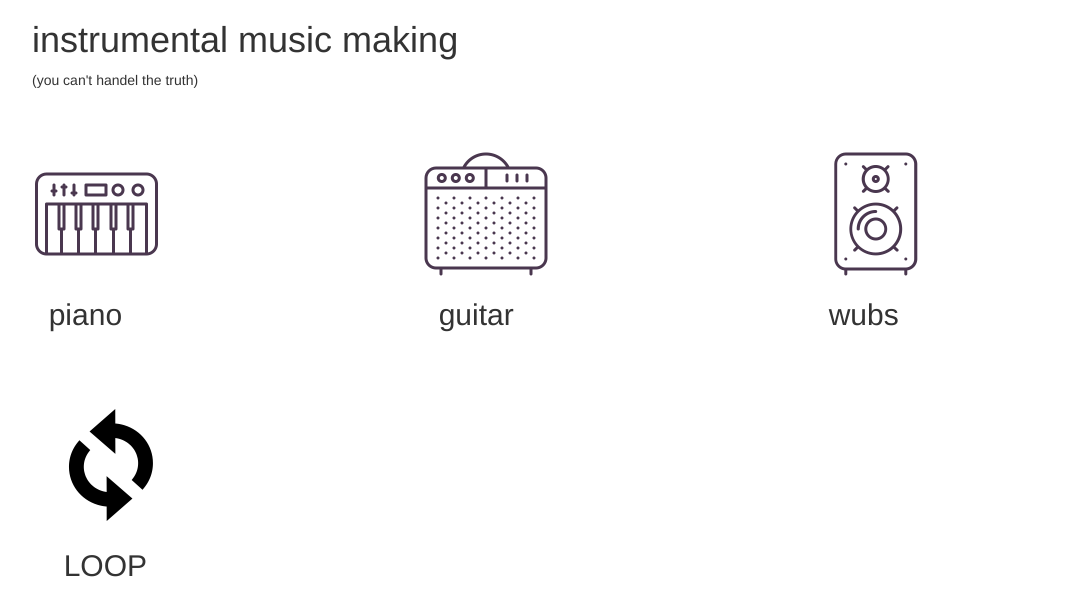
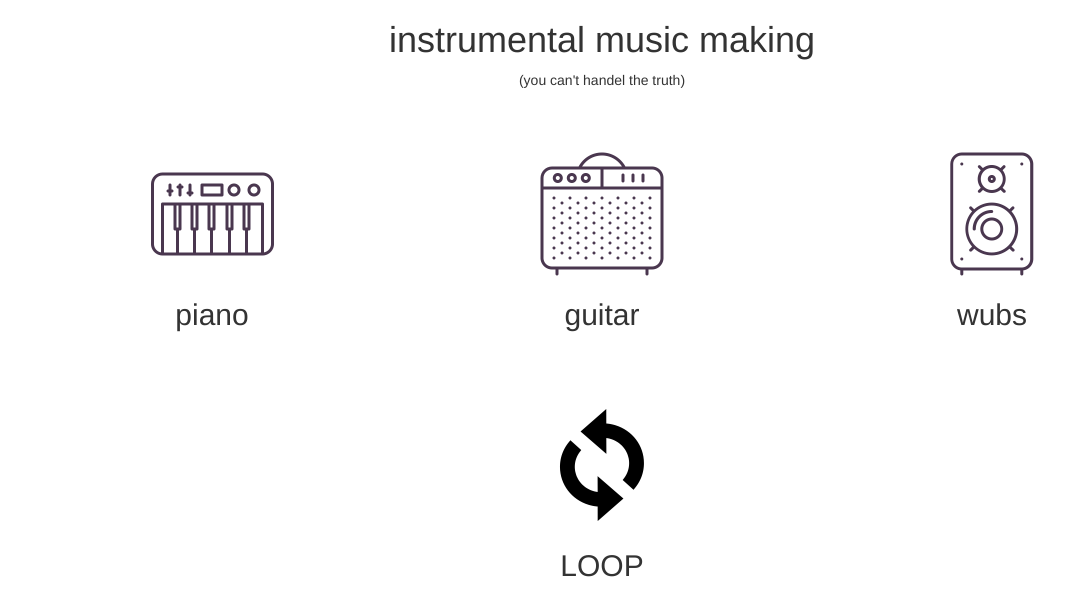
Before and after one commit to mduffin95/music-hack, a plain HTML site: page client.html in a window 1280 px wide. Shown: the whole page, without its empty margins (38-1103 px from the left). Drawn offline with nearby package versions, Linux system fonts and the light colour scheme.

Commit message:
dhruv/finished webpage layout

```diff
--- a/client.html
+++ b/client.html
@@ -3,42 +3,42 @@
 <header>
   <link rel="stylesheet" href="https://maxcdn.bootstrapcdn.com/bootstrap/3.3.6/css/bootstrap.min.css" integrity="sha384-1q8mTJOASx8j1Au+a5WDVnPi2lkFfwwEAa8hDDdjZlpLegxhjVME1fgjWPGmkzs7" crossorigin="anonymous">
   <script src="client.js"></script>
-
-
 </header>
 <body>
-    <div class="container">
+    <div class="container text-center">
         <h1> instrumental music making </h1>
         (you can't handel the truth)
     </div>
 
     <br><br><br>
 
-    <div class="container">
-        <div class="row">
+    <div class="container text-center">
+        <div class="row row-centered">
             <div class="col-xs-4">
                 <img src="images/piano.png">
-                <h2>&nbsp piano</h2>
+                <h2>piano</h2>
             </div>
 
             <div class="col-xs-4">
                 <img src="images/guitar.png">
-                <h2>&nbsp guitar</h2>
+                <h2>guitar</h2>
             </div>
 
             <div class="col-xs-4">
                 <img src="images/wub.png">
-                <h2>&nbsp wubs</h2>
+                <h2>wubs</h2>
             </div>
         </div>
     </div>
 
     <br><br><br>
 
-    <div class="container">
-        <div class="col-xs-12">
-            <img src="images/loop.png">
-            <h2>&nbsp LOOP</h2>
+    <div class="container text-center">
+        <div class="row row-centered">
+            <div class="col-xs-12-centered">
+                <img class="Loop" src="images/loop.png">
+                <h2>LOOP</h2>
+            </div>
         </div>
     </div>
 
```
